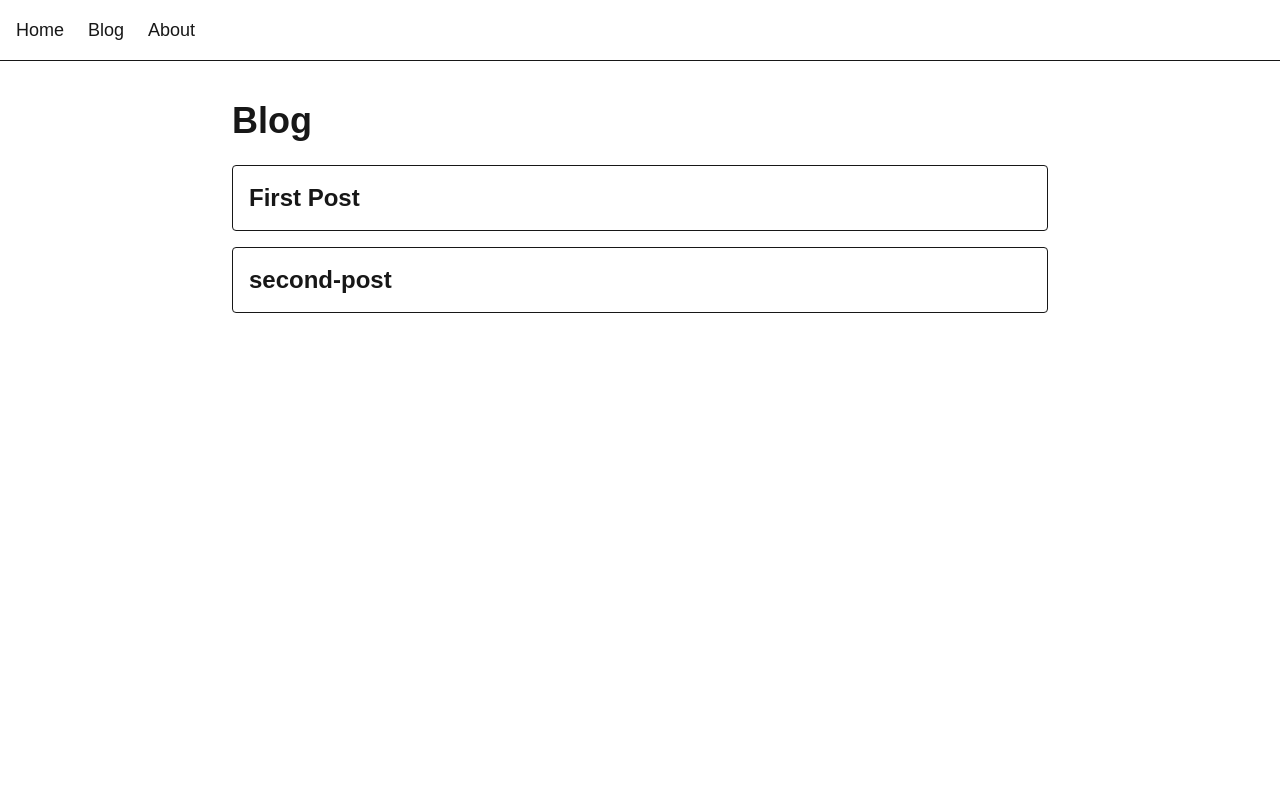
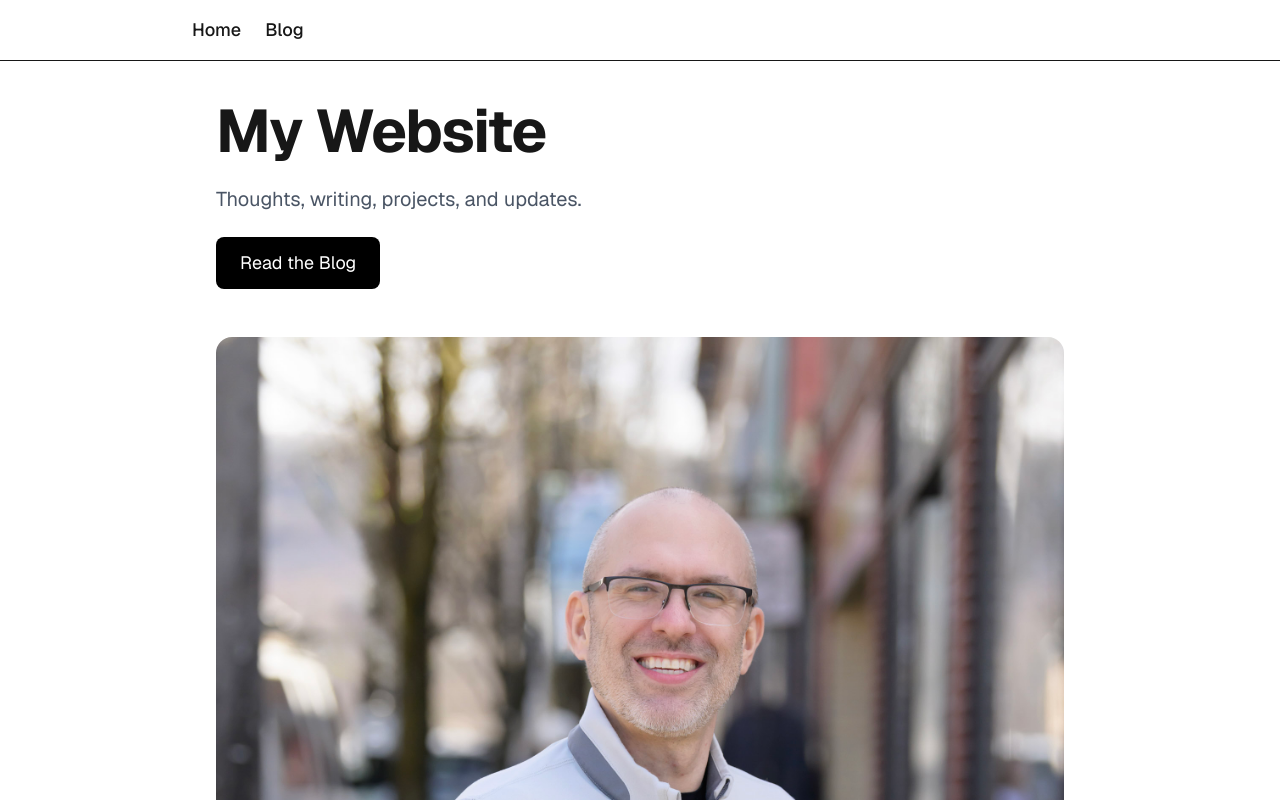
Before and after one commit to benpalkowski/my-site, a Next.js app: page /blog in a window 1280 px wide. Shown: the top 800 px of the page. Built offline with nearby package versions, Linux system fonts and the light colour scheme.

Commit message:
Remove about page

```diff
--- a/app/about/page.tsx
+++ /dev/null
@@ -1,13 +0,0 @@
-export default function AboutPage() {
-  return (
-    <main className="min-h-screen p-10">
-      <h1 className="text-4xl font-bold mb-4">
-        About
-      </h1>
-
-      <p className="text-lg">
-        Welcome to my website. This page tells visitors more about me.
-      </p>
-    </main>
-  );
-}
--- a/app/blog/page.tsx
+++ b/app/blog/page.tsx
@@ -1,56 +1,39 @@
-import fs from "fs";
-import path from "path";
-import matter from "gray-matter";
+import Image from "next/image";
 import Link from "next/link";
 
-export default function BlogPage() {
-  const postsDirectory = path.join(
-    process.cwd(),
-    "content/posts"
-  );
+export default function HomePage() {
+  return (
+    <main className="space-y-12">
 
-  const files = fs.readdirSync(postsDirectory);
+      <section className="space-y-6">
 
-  const posts = files.map((fileName) => {
-    const slug = fileName.replace(".md", "");
+        <h1 className="text-6xl font-bold tracking-tight">
+          My Website
+        </h1>
 
-    const filePath = path.join(
-      postsDirectory,
-      fileName
-    );
+        <p className="text-xl text-gray-600 max-w-2xl">
+          Thoughts, writing, projects, and updates.
+        </p>
 
-    const fileContents = fs.readFileSync(
-      filePath,
-      "utf8"
-    );
+        <Link
+          href="/blog"
+          className="inline-block rounded-lg bg-black text-white px-6 py-3 text-lg"
+        >
+          Read the Blog
+        </Link>
 
-    const { data } = matter(fileContents);
+      </section>
 
-    return {
-      slug,
-      title: data.title || slug,
-    };
-  });
+      <section>
+        <Image
+          src="/images/photo.jpg"
+          alt="Homepage image"
+          width={1200}
+          height={700}
+          className="rounded-2xl w-full"
+        />
+      </section>
 
-  return (
-    <main className="min-h-screen p-10">
-      <h1 className="text-4xl font-bold mb-6">
-        Blog
-      </h1>
-
-      <div className="space-y-4">
-        {posts.map((post) => (
-          <Link
-            key={post.slug}
-            href={`/blog/${post.slug}`}
-            className="block border p-4 rounded hover:bg-gray-100"
-          >
-            <h2 className="text-2xl font-semibold">
-              {post.title}
-            </h2>
-          </Link>
-        ))}
-      </div>
     </main>
   );
 }
--- a/app/layout.tsx
+++ b/app/layout.tsx
@@ -1,6 +1,11 @@
 import type { Metadata } from "next";
 import Link from "next/link";
+import { Geist } from "next/font/google";
 import "./globals.css";
+
+const geist = Geist({
+  subsets: ["latin"],
+});
 
 export const metadata: Metadata = {
   title: "My Website",
@@ -14,10 +19,10 @@ export default function RootLayout({
 }>) {
   return (
     <html lang="en">
-      <body>
+      <body className={geist.className}>
 
-        <nav className="border-b p-4">
-          <div className="flex gap-6 text-lg font-medium">
+        <nav className="border-b px-6 py-4">
+          <div className="max-w-4xl mx-auto flex gap-6 text-lg font-medium">
             <Link href="/">
               Home
             </Link>
@@ -26,15 +31,12 @@ export default function RootLayout({
               Blog
             </Link>
 
-            <Link href="/about">
-              About
-            </Link>
           </div>
         </nav>
 
-      <main className="max-w-4xl mx-auto">
-  {children}
-</main>
+        <main className="max-w-4xl mx-auto px-6 py-10">
+          {children}
+        </main>
 
       </body>
     </html>
```
